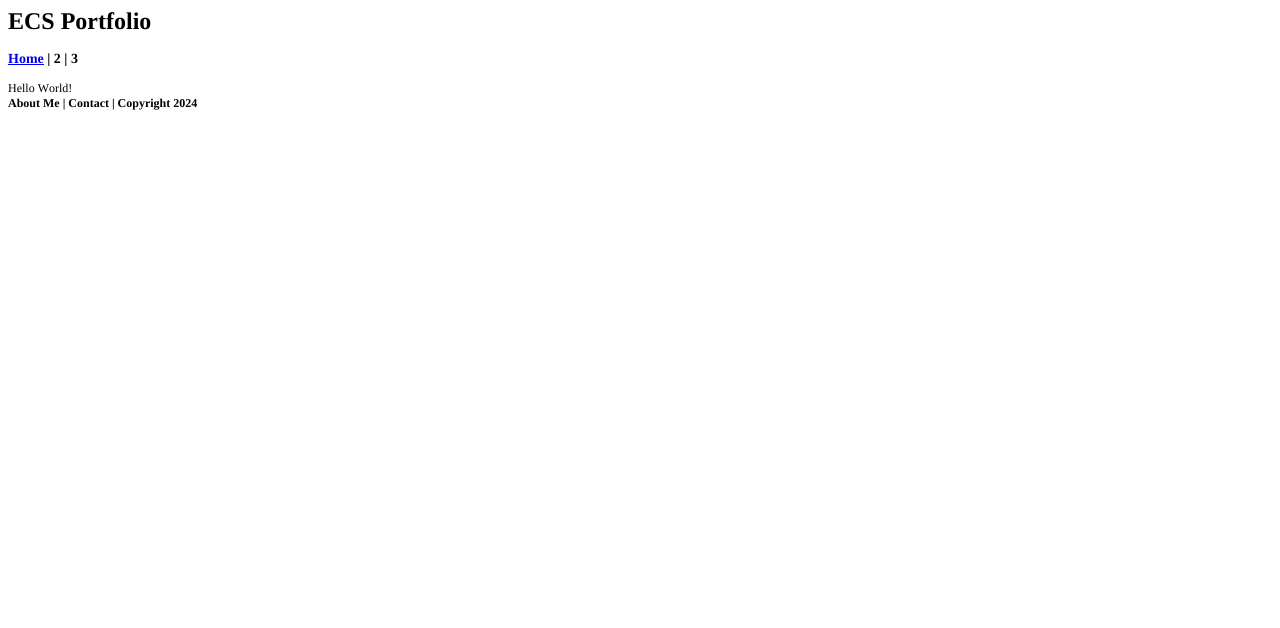
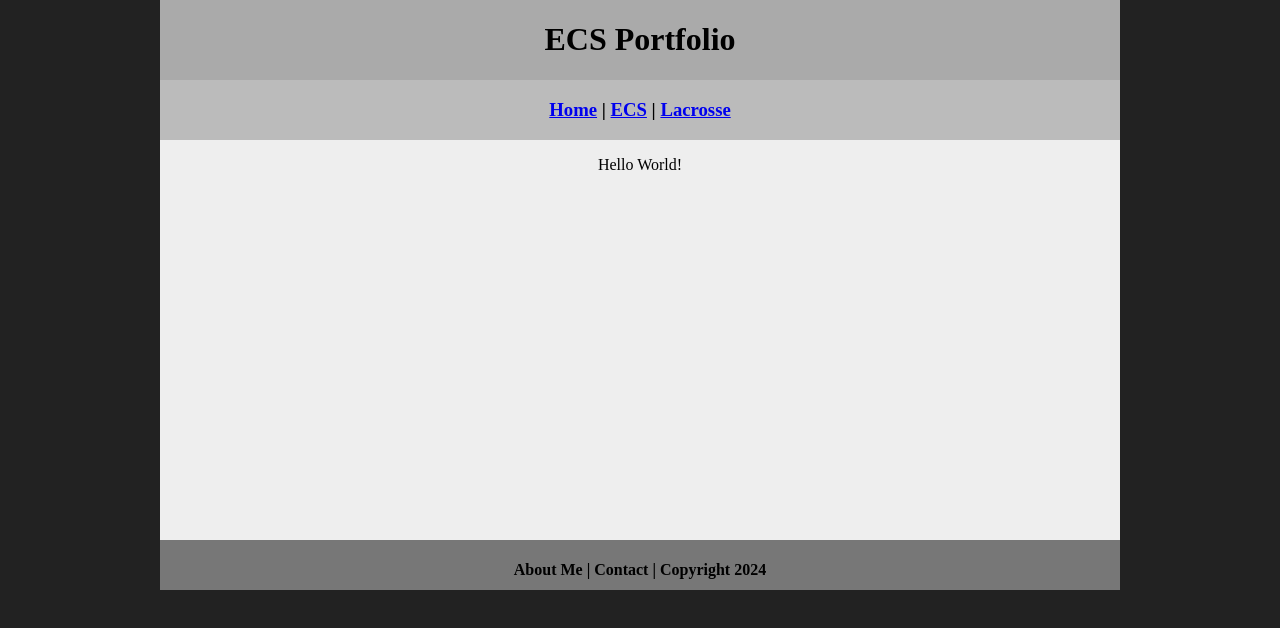
Before and after one commit to LukeDerum23/escportfolio, a plain HTML site: page index.html in a window 1280 px wide. Drawn offline with Linux system fonts and the light colour scheme.

Commit message:
Update index.html

```diff
--- a/index.html
+++ b/index.html
@@ -1,21 +1,27 @@
-<!DOCTYPE html PUBLIC "-//W3C//DTD HTML 4.01//EN" "http://www.w3.org/TR/html4/strict.dtd">
-<html>
-<head>
-  <meta http-equiv="Content-Type" content="text/html; charset=utf-8">
-  <meta http-equiv="Content-Style-Type" content="text/css">
-  <title></title>
-  <meta name="Generator" content="Cocoa HTML Writer">
-  <meta name="CocoaVersion" content="2299.7">
-  <style type="text/css">
-    p.p3 {margin: 0.0px 0.0px 0.0px 0.0px; font: 12.0px Times; -webkit-text-stroke: #000000}
-    span.s1 {font-kerning: none}
-    span.s2 {text-decoration: underline ; font-kerning: none; color: #0000e9; -webkit-text-stroke: 0px #0000e9}
-  </style>
-</head>
-<body>
-<h1 style="margin: 0.0px 0.0px 16.1px 0.0px; font: 24.0px Times; -webkit-text-stroke: #000000"><span class="s1"><b>ECS Portfolio</b></span></h1>
-<h3 style="margin: 0.0px 0.0px 14.0px 0.0px; font: 14.0px Times; -webkit-text-stroke: #000000"><span class="s2"><a href="file:///Users/kkapptie/Downloads/index.html"><b>Home</b></a></span><span class="s1"><b> | 2 | 3</b></span></h3>
-<p class="p3"><span class="s1">Hello World!</span></p>
-<h4 style="margin: 0.0px 0.0px 16.0px 0.0px; font: 12.0px Times; -webkit-text-stroke: #000000"><span class="s1"><b>About Me | Contact | Copyright 2024</b></span></h4>
-</body>
+<!DOCTYPE html>
+<html class="homePage">
+
+   <head>
+      <!-- This is a comment! Text here will be ignored by the browser. -->
+      <meta charset="UTF-8">
+      <title>ECS Portfolio | Home</title>
+      <link href="myCSS.css" rel="stylesheet" type="text/css">
+   </head>
+
+   <body>
+      <div class="container">
+         <div class="header">
+            <h1>ECS Portfolio</h1>
+         </div>
+         <div class="nav">
+            <h3> <a href="index.html">Home</a> | <a href="ecs/index.html">ECS</a> | <a href="lacrosse/index.html">Lacrosse</a> </h3>
+         </div>
+         <div class="content">
+            <p>Hello World!</p>
+         </div>
+         <div class="footer">
+            <h4>About Me | Contact | Copyright 2024</h4>
+         </div>
+      </div>
+   </body>
 </html>
```
